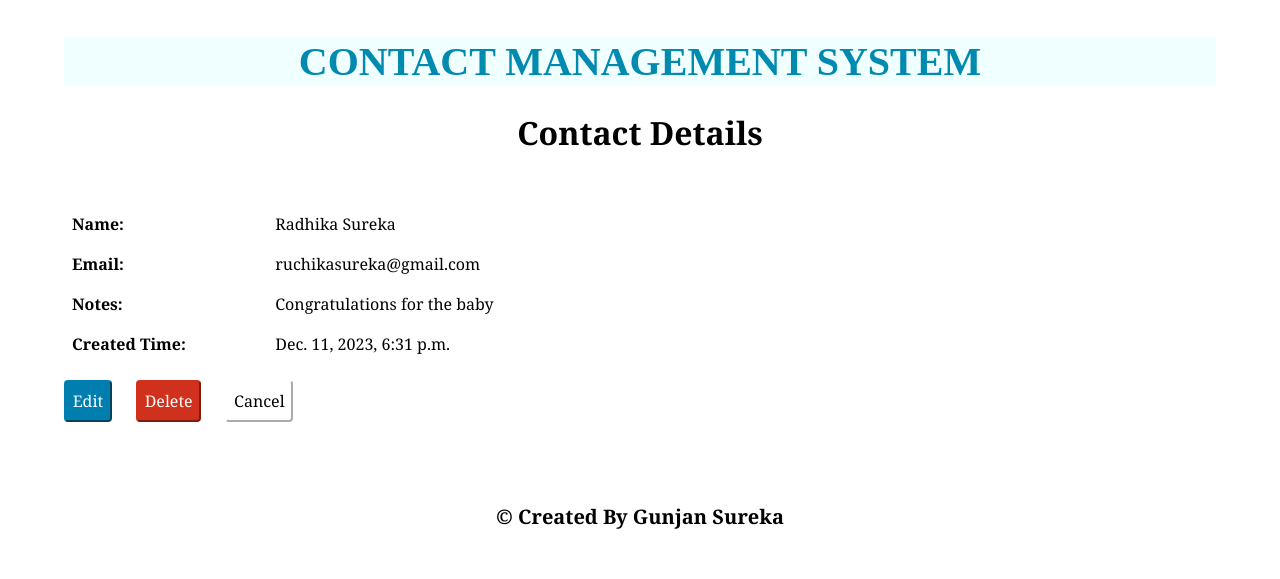
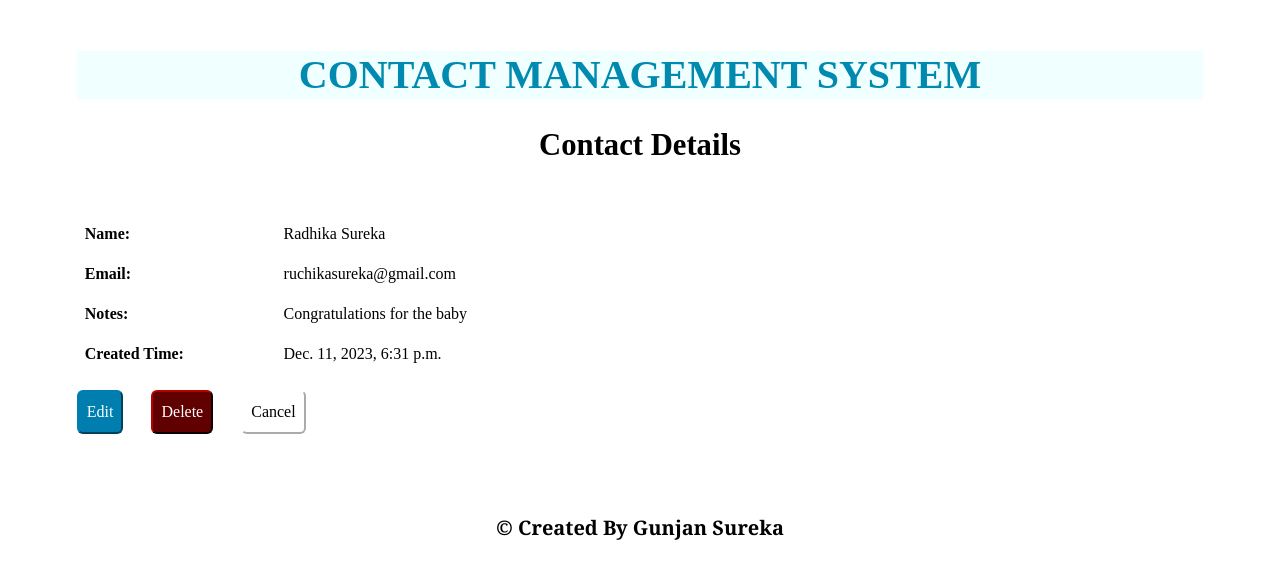
Before and after one commit to Gunjansureka11/Gunjan_Sureka, a Django app: page /contact_details/27 in a window 1280 px wide. Shown: the top 579 px of the page. Run offline with Django 4.2, Linux system fonts and the light colour scheme; data comes from the database, SQL or seed files in the repository.

Commit message:
css updated

```diff
--- a/Contact_management/static/style_css.css
+++ b/Contact_management/static/style_css.css
@@ -1,42 +1,42 @@
 body {
-    font-family: Georgia, serif;
+    font-family: Museo Slab;
     color: black;
-    margin-top: 3%;
-    margin-bottom: 3%;
-    margin-left: 5%;
-    margin-right: 5%;
+    margin-top: 4%;
+    margin-bottom: 4%;
+    margin-left: 6%;
+    margin-right: 6%;
 }
 .theme-button{
-    font-family: Georgia, serif;
+    font-family: Museo Slab;
     color: white;
     background-color: #007eb0;
-    border-radius: 4px;
-    padding: 5pt;
+    border-radius: 6px;
+    padding: 6pt;
     border-color: #007eb0;
-    margin-right: 15pt;
+    margin-right: 18pt;
 }
 .nuetral-button{
-    font-family: Georgia, serif;
+    font-family: Museo Slab;
     color: black;
     background-color: white;
-    border-radius: 4px;
-    padding: 5pt;
+    border-radius: 6px;
+    padding: 6pt;
     border-color: white;
-    margin-right: 15pt;
+    margin-right: 18pt;
 }
 .discard-button{
-    font-family: Georgia, serif;
+    font-family: Museo Slab;
     color: white;
-    background-color: #d0311c;
-    border-radius: 4px;
-    padding: 5pt;
-    border-color: #d0311c;
-    margin-right: 15pt;
+    background-color: #610000;
+    border-radius: 6px;
+    padding: 6pt;
+    border-color: #610000;
+    margin-right: 18pt;
 }
 .header2{
-    font-family: Georgia, serif;
+    font-family: Museo Slab;
     color: black;
-    font-size: 24pt;
+    font-size: 23pt;
     font-weight: bold;
     text-align: center;
     margin-top: 2%;
```
